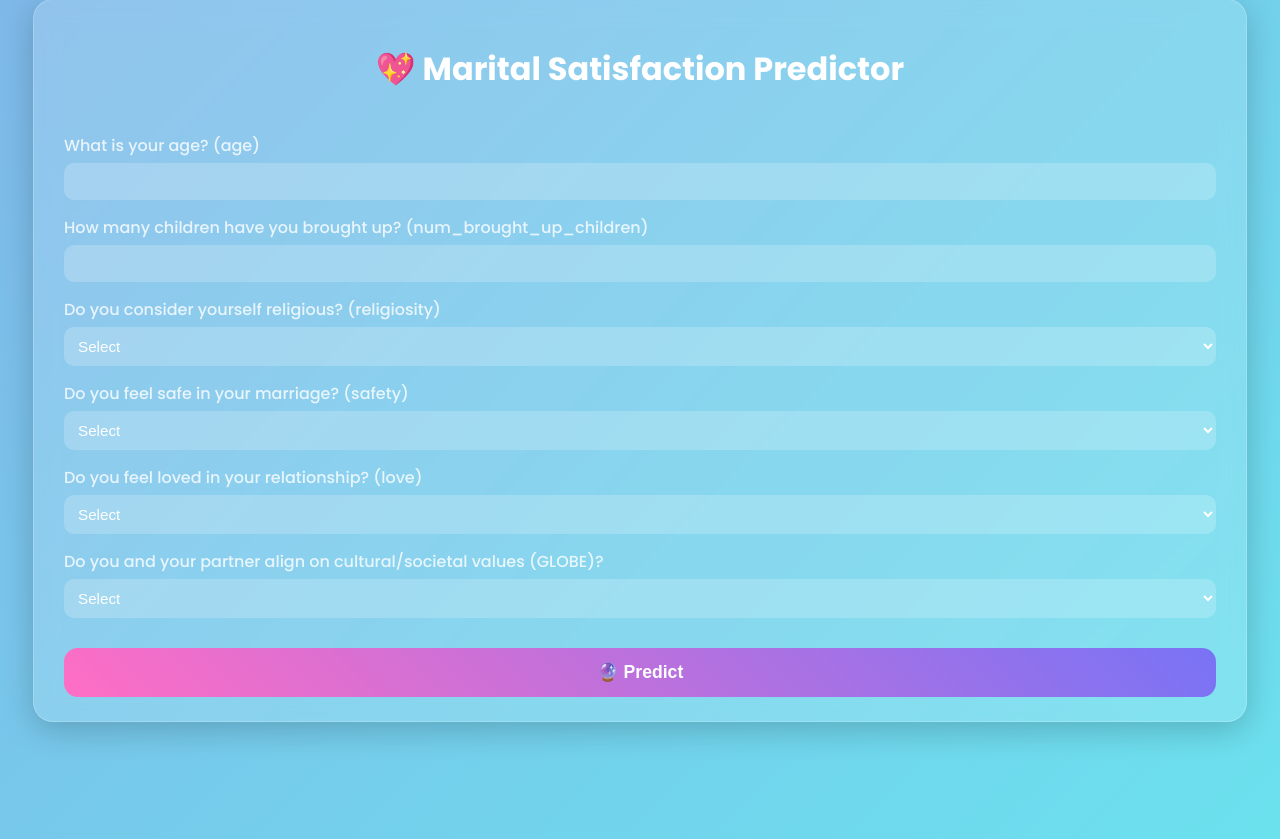
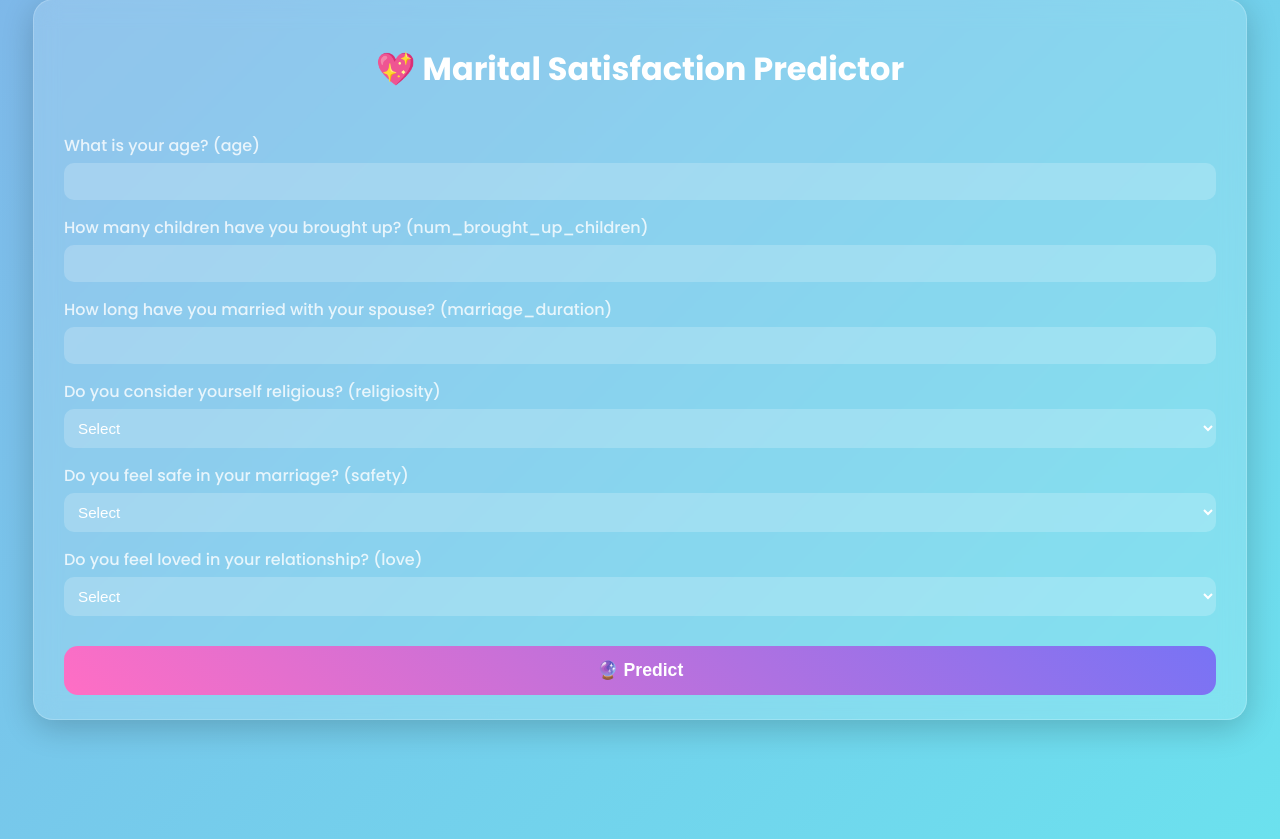
Before and after one commit to weida0715/MLOPs-Data-Mining-Project, a Flask app: page / in a window 1280 px wide. Shown: the part 41-880 px from the top of the page. Run offline with Flask 3, Linux system fonts and the light colour scheme; parts of the project's set-up code (start-up, migrations or seed data) failed here and were passed over.

Commit message:
Update model.pkl

```diff
--- a/app.py
+++ b/app.py
@@ -18,13 +18,13 @@ def index():
             "age": float(request.form["age"]),
             "num_brought_up_children": int(request.form["num_brought_up_children"]),
             "religiosity": int(request.form["religiosity"]),
+            "marriage_duration": int(request.form["marriage_duration"]),
             "safety": int(request.form["safety"]),
             "love": int(request.form["love"]),
-            "globe": int(request.form["globe"])
         }
 
         df = pd.DataFrame([data])
-        prediction = model.predict(df)[0]
+        prediction = model.predict(df)
 
     return render_template("marital_satisfaction.html", prediction=prediction)
 
--- a/templates/marital_satisfaction.html
+++ b/templates/marital_satisfaction.html
@@ -16,6 +16,9 @@
 
           <label>How many children have you brought up? (num_brought_up_children)</label>
           <input type="number" name="num_brought_up_children" required value="{{ request.form.num_brought_up_children or '' }}" />
+
+          <label>How long have you married with your spouse? (marriage_duration)</label>
+          <input type="number" name="marriage_duration" required value="{{ request.form.marriage_duration or '' }}" />
 
           <label>Do you consider yourself religious? (religiosity)</label>
           <select name="religiosity" required>
@@ -50,19 +53,6 @@
             <option value="4" {% if request.form.love == '4' %}selected{% endif %}>4 - Agree</option>
             <option value="5" {% if request.form.love == '5' %}selected{% endif %}>5 - Strongly Agree</option>
           </select>
-
-          <label>Do you and your partner align on cultural/societal values (GLOBE)?</label>
-          <select name="globe" required>
-            <option value="" disabled {% if request.form.globe is not defined %}selected{% endif %}>Select</option>
-            <option value="1" {% if request.form.globe == '1' %}selected{% endif %}>1 - Strongly Disagree</option>
-            <option value="2" {% if request.form.globe == '2' %}selected{% endif %}>2 - Disagree</option>
-            <option value="3" {% if request.form.globe == '3' %}selected{% endif %}>3 - Somewhat Disagree</option>
-            <option value="4" {% if request.form.globe == '4' %}selected{% endif %}>4 - Neutral</option>
-            <option value="5" {% if request.form.globe == '5' %}selected{% endif %}>5 - Somewhat Agree</option>
-            <option value="6" {% if request.form.globe == '6' %}selected{% endif %}>6 - Agree</option>
-            <option value="7" {% if request.form.globe == '7' %}selected{% endif %}>7 - Strongly Agree</option>
-          </select>
-
           <button type="submit">🔮 Predict</button>
         </form>
 
```
Also changed, not shown: 1 other file.
